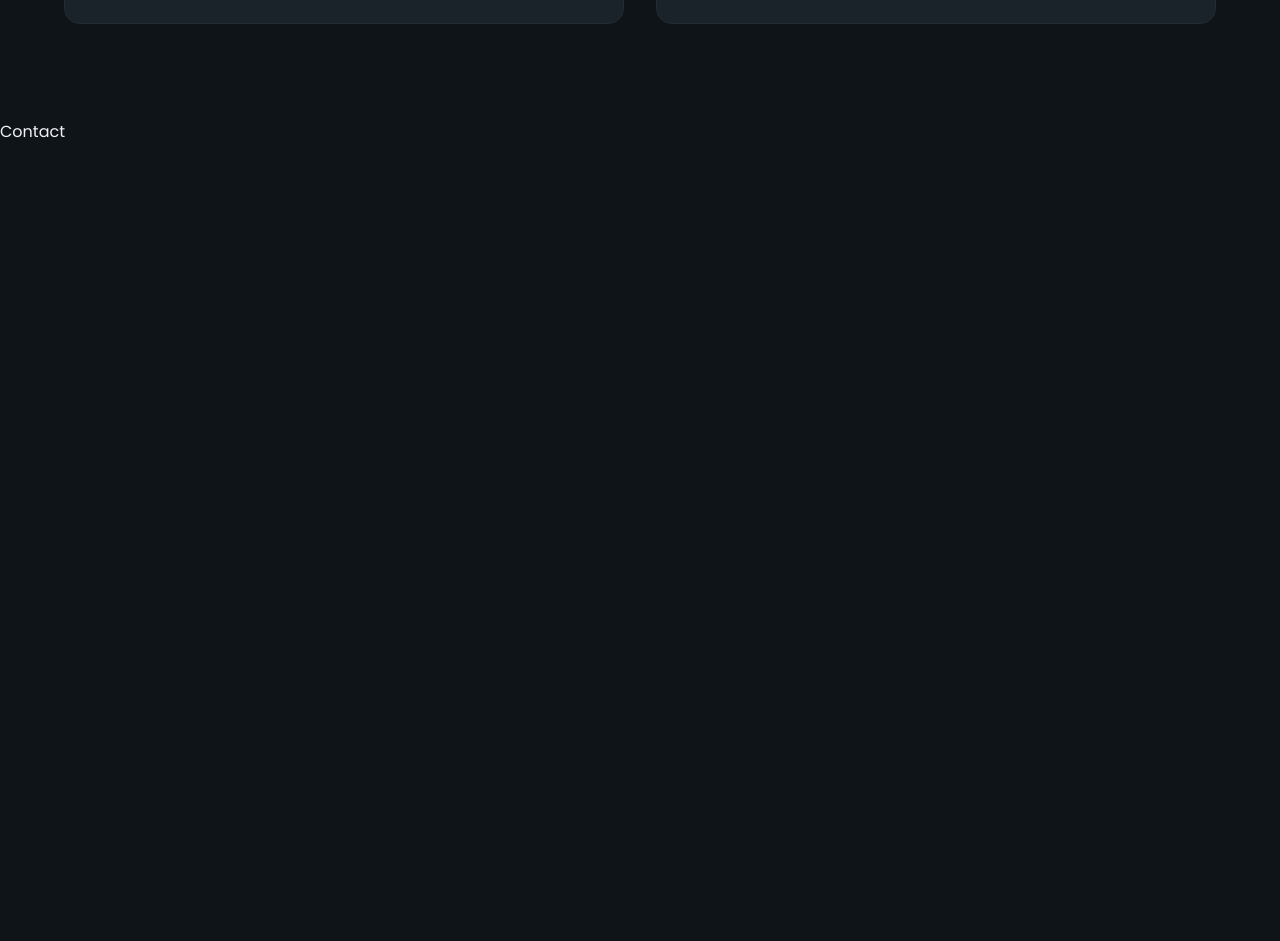
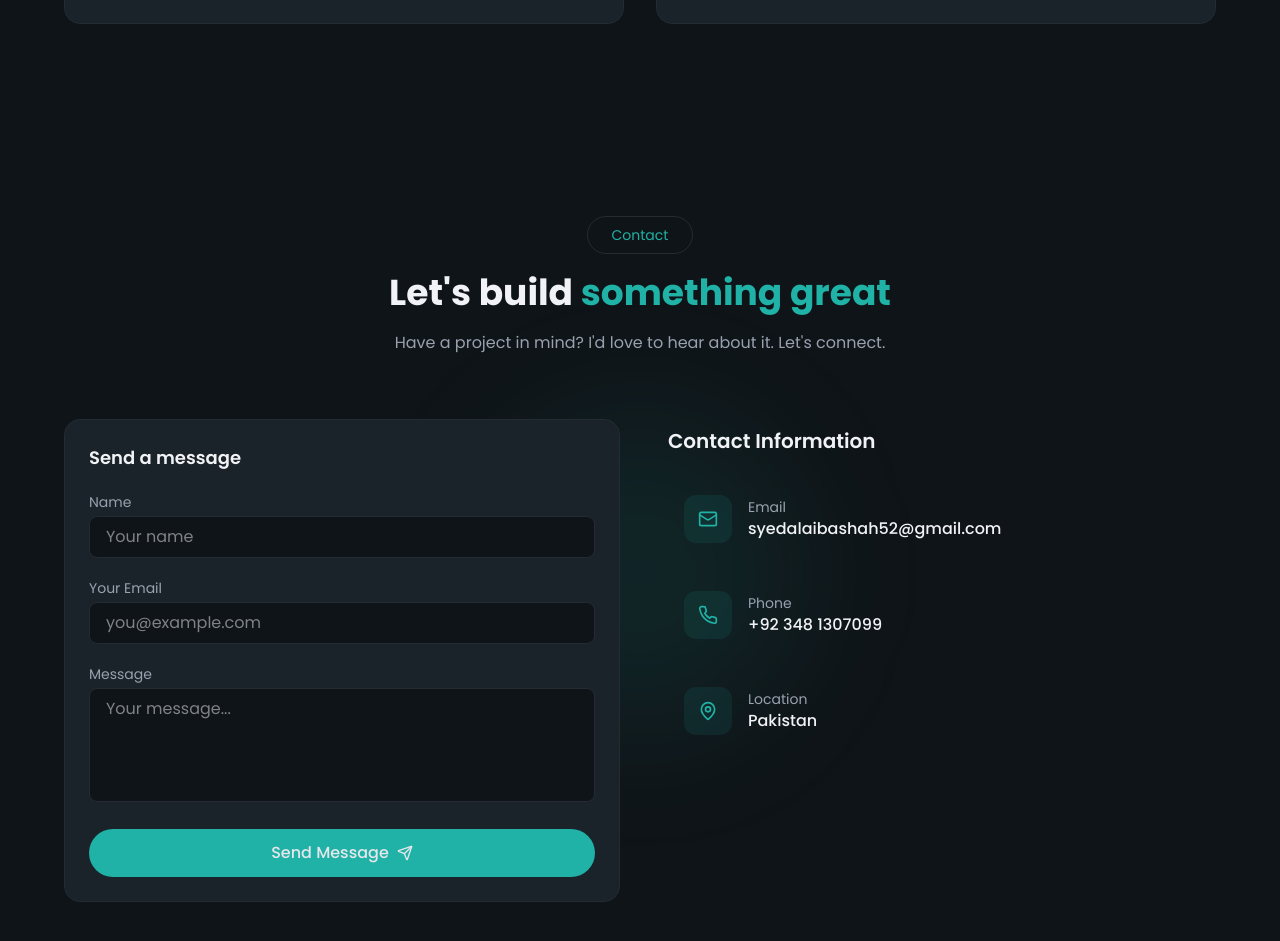
Before and after one commit to syedalaiba52/frontend-portfolio, a Next.js app: page / in a window 1280 px wide. Shown: the part 5823-6764 px from the top of the page. Before the commit the page ends 5967 px from the top, so only its background shows below. Built offline with nearby package versions, Linux system fonts and the light colour scheme.

Commit message:
contact section completed

```diff
--- a/app/sections/ContactSection.tsx
+++ b/app/sections/ContactSection.tsx
@@ -1,11 +1,126 @@
+import { LuMail, LuMapPin, LuPhone, LuSend } from "react-icons/lu";
+import SectionHeader from "../components/ui/SectionHeader";
 
+const contactInfo = [
+  {
+    icon: LuMail,
+    label: "Email",
+    value: "syedalaibashah52@gmail.com",
+    href: "mailto:syedalaibashah52@gmail.com",
+  },
+  {
+    icon: LuPhone,
+    label: "Phone",
+    value: "+92 348 1307099",
+    href: "tel:+923481307099",
+  },
+  {
+    icon: LuMapPin,
+    label: "Location",
+    value: "Pakistan",
+    href: "#",
+  },
+];
 
 const ContactSection = () => {
   return (
-    <div>
-      Contact
-    </div>
-  )
-}
+    <section id="contact" className="py-24 relative overflow-hidden">
+      {/* background glow */}
+      <div className="absolute top-1/3 right-1/4 -translate-x-1/2 w-80 h-80 rounded-full blur-3xl bg-primary/10" />
 
-export default ContactSection
+      <div className="w-[90%] max-w-6xl mx-auto relative z-10 space-y-16">
+        <SectionHeader
+          title="Let's build"
+          highlight="something great"
+          badge="Contact"
+          description="Have a project in mind? I'd love to hear about it. Let's connect."
+        />
+
+        <div className="grid grid-cols-1 md:grid-cols-2 gap-10">
+          {/* left form */}
+          <form className="p-6 rounded-2xl border border-border bg-surface space-y-5">
+            <h3 className="text-lg font-semibold text-text">Send a message</h3>
+
+            {/* name */}
+            <div className="">
+              <label className="text-sm text-gray-400 block mb-1">Name</label>
+
+              <input
+                type="text"
+                placeholder="Your name"
+                required
+                className="w-full px-4 py-2 rounded-lg border-border border bg-background text-text outline-none focus:border-primary transition"
+              />
+            </div>
+
+            {/* email */}
+            <div className="">
+              <label className="text-sm text-gray-400 block mb-1">
+                Your Email
+              </label>
+
+              <input
+                type="email"
+                placeholder="you@example.com"
+                required
+                className="w-full px-4 py-2 rounded-lg border-border border bg-background text-text outline-none focus:border-primary transition"
+              />
+            </div>
+
+            {/* message */}
+            <div className="">
+              <label className="text-sm text-gray-400 block mb-1">
+                Message
+              </label>
+
+              <textarea
+                required
+                rows={4}
+                placeholder="Your message..."
+                className="w-full px-4 py-2 rounded-lg border-border border bg-background text-text outline-none focus:border-primary transition resize-none"
+              />
+            </div>
+
+            {/* button */}
+            <button
+              type="submit"
+              className="w-full py-3 rounded-full bg-primary text-gray-200 font-medium hover:opacity-90 transition flex items-center justify-center cursor-pointer gap-2"
+            >
+              Send Message
+              <LuSend className="w-4 h-4" />
+            </button>
+          </form>
+
+          {/* right contact info */}
+          <div className="p-2">
+            <h3 className="text-xl font-semibold mb-6">Contact Information</h3>
+
+            <div className="space-y-4">
+              {contactInfo.map((item, index) => {
+                return (
+                  <a
+                    className="flex items-center gap-4 p-4 rounded-xl hover:bg-surface transition-colors group"
+                    key={index}
+                    href={item.href}
+                  >
+                    <div className="w-12 h-12 rounded-xl bg-primary/10 flex items-center justify-center group-hover:bg-primary/20 transition-colors">
+                      <item.icon className="w-5 h-5 text-primary " />
+                    </div>
+
+                    <div>
+                      <div className="text-gray-400 text-sm">{item.label}</div>
+
+                      <div className="font-medium">{item.value}</div>
+                    </div>
+                  </a>
+                );
+              })}
+            </div>
+          </div>
+        </div>
+      </div>
+    </section>
+  );
+};
+
+export default ContactSection;
--- a/app/sections/HighlightsSection.tsx
+++ b/app/sections/HighlightsSection.tsx
@@ -35,7 +35,10 @@
 
 const HighlightsSection = () => {
   return (
-    <section id="highlights" className="py-24 bg-background">
+    <section id="highlights" className="py-24 bg-background relative overflow-hidden">
+        {/* background glow */}
+      <div className="absolute top-1/4 left-1/2 -translate-x-1/2 w-80 h-80 rounded-full blur-3xl bg-primary/10" />
+
       <div className="w-[90%] max-w-6xl mx-auto space-y-16">
         <SectionHeader
           title="What I Bring to"
```
